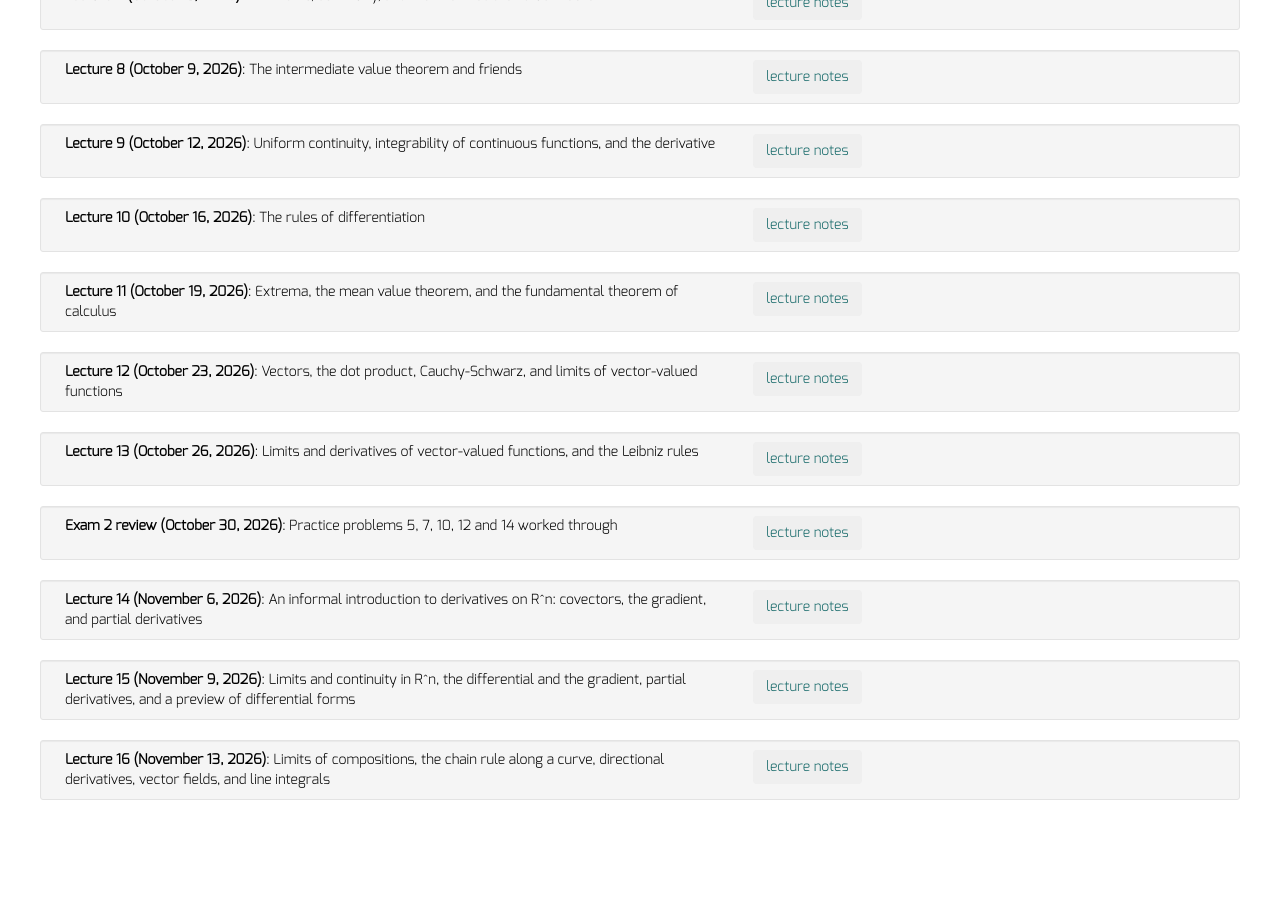
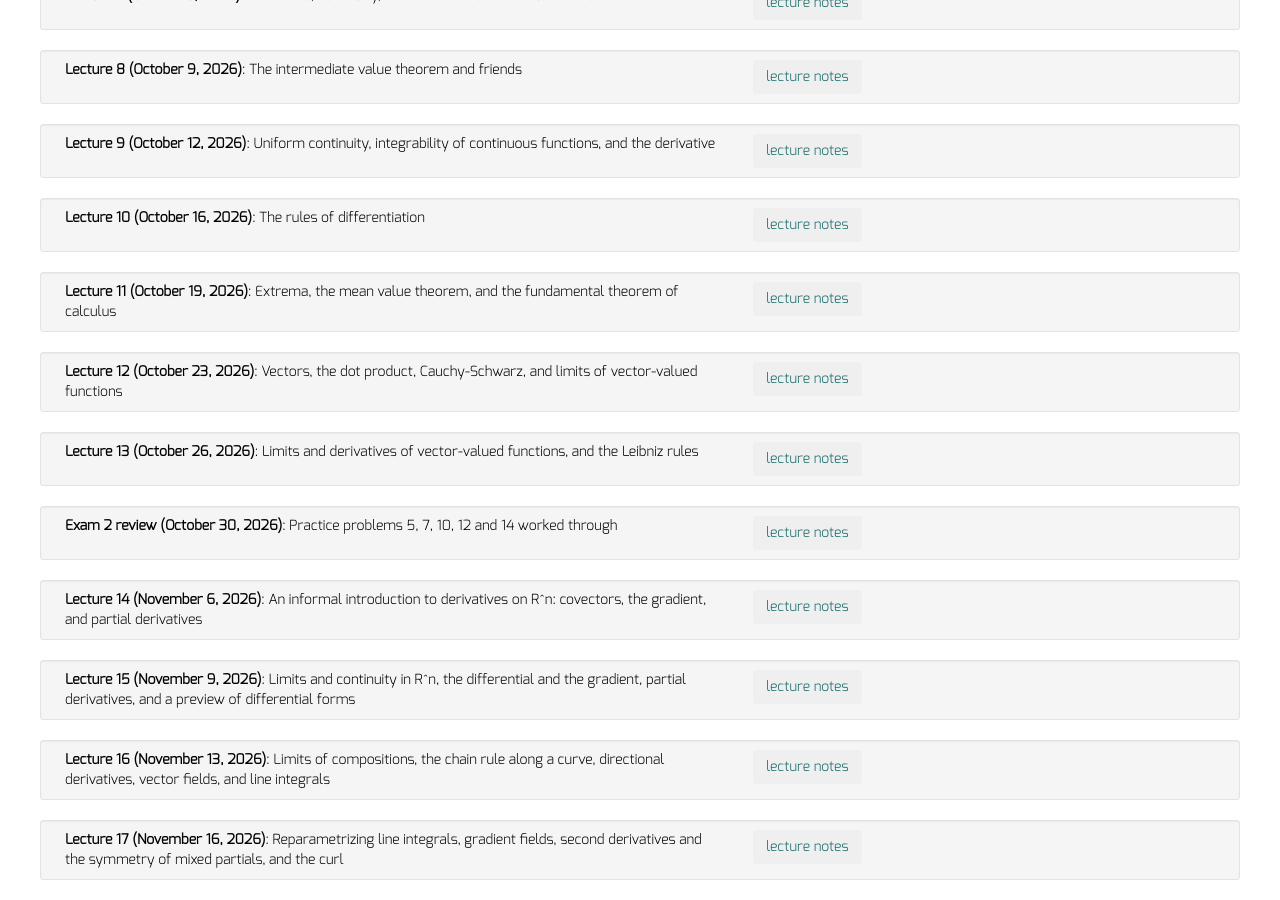
Before and after one commit to dkrashen/honors-calculus-1610, a Jekyll site: the page built from lectures/index.html, in a window 1280 px wide and 900 px high, scrolled down 890 px. Built offline with Jekyll 4.4.1, drawn with Linux system fonts in a browser that asks for light colours; nearby versions of some CDN libraries; before the commit the page ends 1710 px from its top, so only the background shows below that.

Commit message:
add lecture 17 slides
Co-Authored-By: Claude Opus 5.5 <noreply@anthropic.com>
Claude-Session: https://claude.ai/code/session_01E4H1JB9jfsDfLbanhdB4JD

```diff
--- a/_data/lectures.yml
+++ b/_data/lectures.yml
@@ -51,3 +51,6 @@
 - title: "Lecture 16 (November 13, 2026)"
   description: "Limits of compositions, the chain rule along a curve, directional derivatives, vector fields, and line integrals"
   filename: "lecture16-slides.pdf"
+- title: "Lecture 17 (November 16, 2026)"
+  description: "Reparametrizing line integrals, gradient fields, second derivatives and the symmetry of mixed partials, and the curl"
+  filename: "lecture17-slides.pdf"
```
Also changed, not shown: 1 other file.
